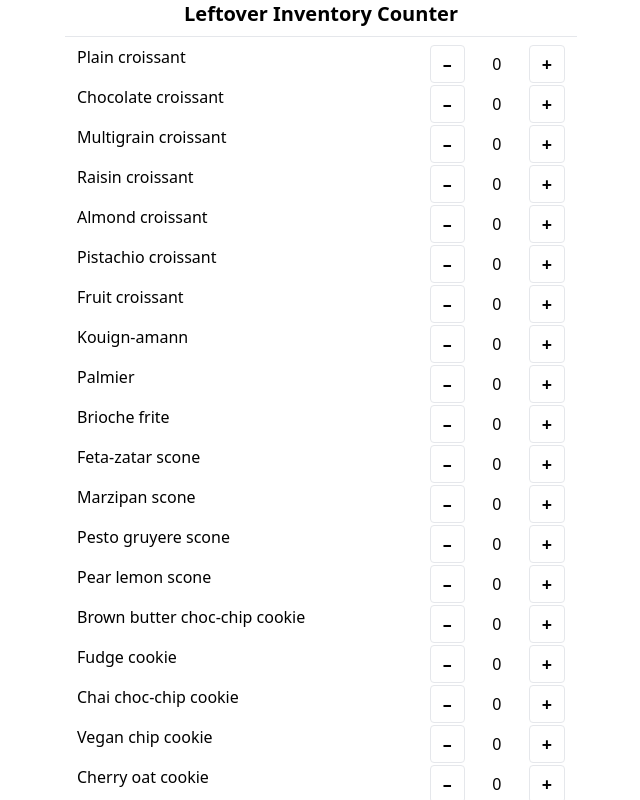
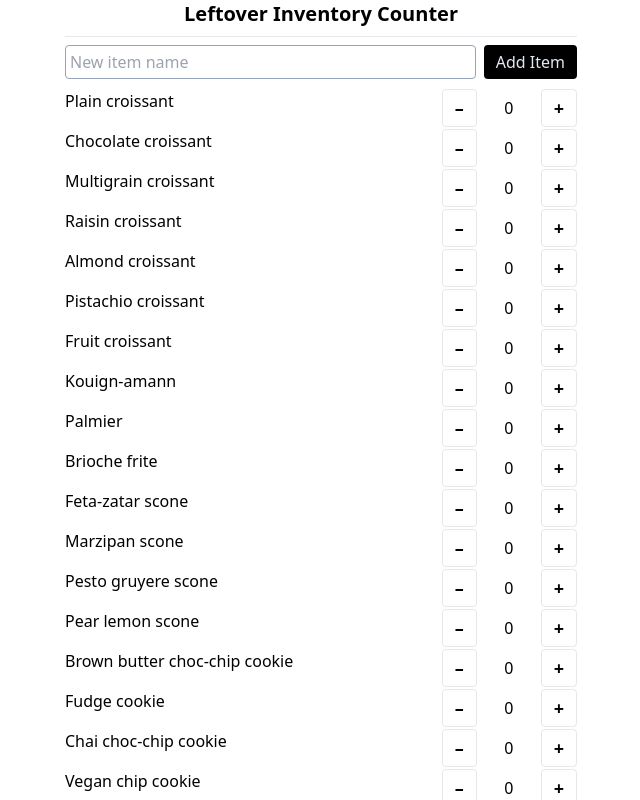
Before and after one commit to habenz/ls-eod-list, a React (Vite) app: page / in a window 1280 px wide. Shown: the top 800 px of the page, without its empty margins (319-959 px from the left). Built offline with nearby package versions, Linux system fonts and the light colour scheme.

Commit message:
make it possible for users to add new items

```diff
--- a/src/App.jsx
+++ b/src/App.jsx
@@ -1,14 +1,30 @@
 import { useState } from "react";
 import ItemAdder from "./ItemAdder";
+import NewItemAdder from "./NewItemAdder";
 
 function App({ items }) {
   const [userAddedItems, setUserAddedItems] = useState([]);
+
+  const addNewItem = (e) => {
+    e.preventDefault();
+    const newItemName = e.target[0].value.trim();
+    if (newItemName && !userAddedItems.includes(newItemName)) {
+      setUserAddedItems((items) => [newItemName, ...items]);
+      return true;
+    }
+    return false;
+  };
+
   return (
     <div className="flex justify-center w-full">
       <div className="w-5/6 max-w-lg">
         <h1 className="text-xl flex justify-center mb-2 pb-2 font-semibold border-b">
           Leftover Inventory Counter
         </h1>
+        <NewItemAdder addNewItem={addNewItem} />
+        {userAddedItems.map((item) => (
+          <ItemAdder name={item} key={item} />
+        ))}
         {items.map((item) => {
           if (item.types) {
             return (
@@ -23,7 +39,7 @@ function App({ items }) {
             return <ItemAdder name={item.name} key={item.name} />;
           }
         })}
-        <button className="w-full py-2 bg-black rounded text-slate-100">
+        <button className="w-full py-2 bg-black rounded text-slate-200">
           Send Screenshot
         </button>
       </div>
--- a/src/ItemAdder.jsx
+++ b/src/ItemAdder.jsx
@@ -40,7 +40,7 @@ function ItemAdder({ name }) {
 
   return (
     <div className="my-0.5">
-      <div className="flex justify-between mx-3">
+      <div className="flex justify-between">
         <div>{displayName}</div>
         <div className="flex items-center justify-evenly max-w-52">
           <button onClick={decrement} className={buttonStyles}>
--- /dev/null
+++ b/src/NewItemAdder.jsx
@@ -0,0 +1,30 @@
+import { useState } from "react";
+
+function NewItemAdder({ addNewItem }) {
+  const [newItemName, setNewItemName] = useState("");
+
+  const onSubmit = (e) => {
+    const success = addNewItem(e);
+    if (success) {
+      setNewItemName("");
+    }
+  };
+  return (
+    <div className="w-full flex justify-center">
+      <form onSubmit={onSubmit} className="flex flex-grow space-x-2 mb-2">
+        <input
+          type="text"
+          value={newItemName}
+          onChange={(e) => setNewItemName(e.target.value)}
+          placeholder="New item name"
+          className="flex-grow border border-slate-400 rounded p-1"
+        />
+        <button type="submit" className="bg-black rounded px-3 text-slate-200">
+          Add Item
+        </button>
+      </form>
+    </div>
+  );
+}
+
+export default NewItemAdder;
```
